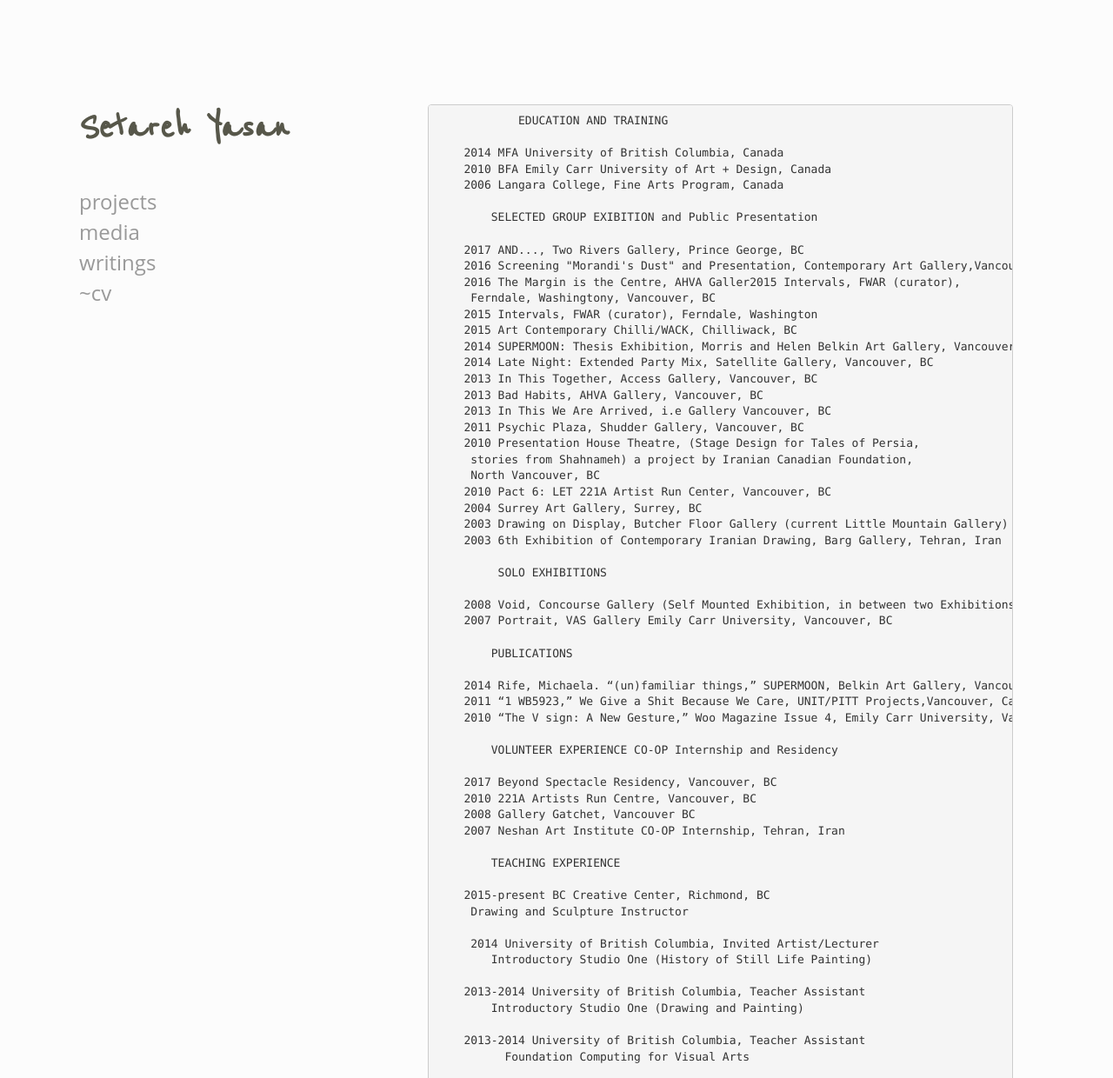
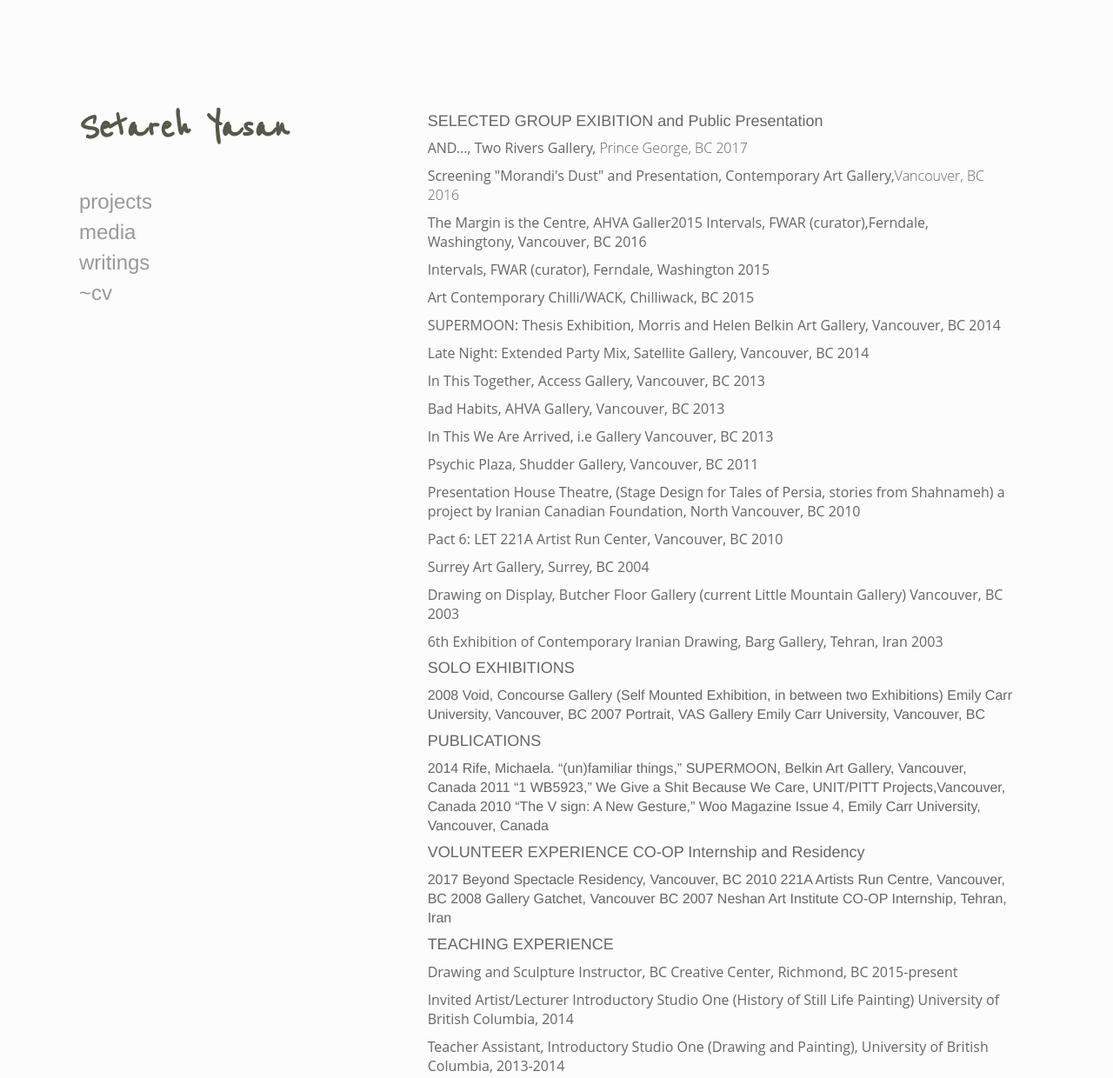
Before and after one commit to onetoughcookie226/dev-setarehyasan, a plain HTML site: page about.html in a window 1280 px wide. Shown: the top 1240 px of the page at 87% size. Drawn offline with nearby package versions, Linux system fonts and the light colour scheme; a web font is replaced by a local one.

Commit message:
fix cv content

```diff
--- a/about.html
+++ b/about.html
@@ -18,7 +18,7 @@
                 <h3><a href="projects.html" target="_blank">projects</a></h2>
                 <h3><a href="media.html" target="_blank">media</a></h2>
                 <h3><a href="writings.html" target="_blank">writings</a></h2>
-                <h3><a href="about.html" target="_blank">~cv</a></h2>
+                <h3><a href="cv.html" target="_blank">~cv</a></h2>
             </nav>
         </div>
         <div class="col-lg-8">
@@ -26,71 +26,74 @@
             <div class="main">
                 <!-- <h2 id="resume">Resume</h2>
                 <h5> Education</h5> -->
-                <pre>
-            EDUCATION AND TRAINING
+
+            <!-- EDUCATION AND TRAINING
 
     2014 MFA University of British Columbia, Canada
     2010 BFA Emily Carr University of Art + Design, Canada
-    2006 Langara College, Fine Arts Program, Canada
+    2006 Langara College, Fine Arts Program, Canada  -->
 
-        SELECTED GROUP EXIBITION and Public Presentation
+       <h4> SELECTED GROUP EXIBITION and Public Presentation</h3>
 
-    2017 AND..., Two Rivers Gallery, Prince George, BC
-    2016 Screening "Morandi's Dust" and Presentation, Contemporary Art Gallery,Vancouver, BC
-    2016 The Margin is the Centre, AHVA Galler2015 Intervals, FWAR (curator),
-     Ferndale, Washingtony, Vancouver, BC
-    2015 Intervals, FWAR (curator), Ferndale, Washington
-    2015 Art Contemporary Chilli/WACK, Chilliwack, BC
-    2014 SUPERMOON: Thesis Exhibition, Morris and Helen Belkin Art Gallery, Vancouver, BC
-    2014 Late Night: Extended Party Mix, Satellite Gallery, Vancouver, BC
-    2013 In This Together, Access Gallery, Vancouver, BC
-    2013 Bad Habits, AHVA Gallery, Vancouver, BC
-    2013 In This We Are Arrived, i.e Gallery Vancouver, BC
-    2011 Psychic Plaza, Shudder Gallery, Vancouver, BC
-    2010 Presentation House Theatre, (Stage Design for Tales of Persia,
-     stories from Shahnameh) a project by Iranian Canadian Foundation,
-     North Vancouver, BC
-    2010 Pact 6: LET 221A Artist Run Center, Vancouver, BC
-    2004 Surrey Art Gallery, Surrey, BC
-    2003 Drawing on Display, Butcher Floor Gallery (current Little Mountain Gallery) Vancouver, BC
-    2003 6th Exhibition of Contemporary Iranian Drawing, Barg Gallery, Tehran, Iran
+    <P>AND..., Two Rivers Gallery, <span>Prince George, BC 2017</span></P>
+    <P>Screening "Morandi's Dust" and Presentation, Contemporary Art Gallery,<span>Vancouver, BC 2016 </span></P>
 
-         SOLO EXHIBITIONS
+    <P>The Margin is the Centre, AHVA Galler2015 Intervals, FWAR (curator),Ferndale, Washingtony, Vancouver, BC 2016 </P>
+
+    <P>Intervals, FWAR (curator), Ferndale, Washington 2015</P>
+
+    <p>Art Contemporary Chilli/WACK, Chilliwack, BC  2015 </p>
+
+    <p>SUPERMOON: Thesis Exhibition, Morris and Helen Belkin Art Gallery, Vancouver, BC  2014 </p>
+    <p>Late Night: Extended Party Mix, Satellite Gallery, Vancouver, BC  2014 </p>
+    <p>In This Together, Access Gallery, Vancouver, BC  2013</p>
+    <p>Bad Habits, AHVA Gallery, Vancouver, BC 2013 </p>
+     <p>In This We Are Arrived, i.e Gallery Vancouver, BC 2013</p>
+     <p>Psychic Plaza, Shudder Gallery, Vancouver, BC  2011 </p>
+    <p>Presentation House Theatre, (Stage Design for Tales of Persia, stories from Shahnameh) a project by Iranian Canadian Foundation,
+            North Vancouver, BC
+            2010 </p>
+
+    <p>Pact 6: LET 221A Artist Run Center, Vancouver, BC 2010</p>
+    <P>Surrey Art Gallery, Surrey, BC 2004</P>
+    <P>Drawing on Display, Butcher Floor Gallery (current Little Mountain Gallery) Vancouver, BC 2003 </P>
+    <P>6th Exhibition of Contemporary Iranian Drawing, Barg Gallery, Tehran, Iran  2003</P>
+
+
+        <h4>SOLO EXHIBITIONS</h4>
 
     2008 Void, Concourse Gallery (Self Mounted Exhibition, in between two Exhibitions) Emily Carr University, Vancouver, BC
     2007 Portrait, VAS Gallery Emily Carr University, Vancouver, BC
 
-        PUBLICATIONS
+        <H4>PUBLICATIONS</H4>
 
     2014 Rife, Michaela. “(un)familiar things,” SUPERMOON, Belkin Art Gallery, Vancouver, Canada
     2011 “1 WB5923,” We Give a Shit Because We Care, UNIT/PITT Projects,Vancouver, Canada
     2010 “The V sign: A New Gesture,” Woo Magazine Issue 4, Emily Carr University, Vancouver, Canada
 
-        VOLUNTEER EXPERIENCE CO-OP Internship and Residency
+        <h4>VOLUNTEER EXPERIENCE CO-OP Internship and Residency</h4>
 
     2017 Beyond Spectacle Residency, Vancouver, BC
     2010 221A Artists Run Centre, Vancouver, BC
     2008 Gallery Gatchet, Vancouver BC
     2007 Neshan Art Institute CO-OP Internship, Tehran, Iran
 
-        TEACHING EXPERIENCE
+        <h4>TEACHING EXPERIENCE</h4>
 
-    2015-present BC Creative Center, Richmond, BC
-     Drawing and Sculpture Instructor
+   <P>Drawing and Sculpture Instructor, BC Creative Center, Richmond, BC 2015-present </P>
 
-     2014 University of British Columbia, Invited Artist/Lecturer
-        Introductory Studio One (History of Still Life Painting)
+   <p>Invited Artist/Lecturer
+        Introductory Studio One (History of Still Life Painting) University of British Columbia, 2014</p>
 
-    2013-2014 University of British Columbia, Teacher Assistant
-        Introductory Studio One (Drawing and Painting)
+    <p>Teacher Assistant, Introductory Studio One (Drawing and Painting), University of British Columbia, 2013-2014</p>
 
-    2013-2014 University of British Columbia, Teacher Assistant
-          Foundation Computing for Visual Arts
+    <p>Teacher Assistant Foundation Computing for Visual Arts, University of British Columbia,  2013-2014</p>
 
-    AWARDS
+        <h4>AWARDS</h4>
 
-    2012 Faculty of Arts Graduate Award
-    2013 B.C. Binning Memorial Fellowship
+    <p>Faculty of Arts Graduate Award  2012</p>
+    <P>B.C. Binning Memorial Fellowship 2013</P>
+
              </pre>
             <hr/>
         </div>
--- a/css/style.css
+++ b/css/style.css
@@ -1,6 +1,7 @@
 
 body {
-    background-color: #fcfcfc;
+	background-color: #fcfcfc;
+	/* font-family: "Karla",sans-serif; */
 }
 .name {
     margin: 120px 60px 30px 60px;
@@ -12,21 +13,32 @@
 
 }
 
+P {
+	/* font-family: "Karla",sans-serif; */
+	font-family: 'Open Sans', sans-serif;
+	font-weight: 500;
+}
+
 h1 > a {
     color: #57574A;
 }
 
 .nav {
         margin: 20px 60px 0 60px;
-        font-family: 'Open Sans', sans-serif;
+		/* font-family: 'Open Sans', sans-serif; */
         font-size: 2em;
-
-        /* text-align: center; */
      }
 
+.nav > h4 {
+	line-height: 20px;
+	font-weight: 400;
+	text-transform: uppercase;
+	/* font-family: "Karla",sans-serif; */
+}
+
 .nav > h3 {
+	font-weight: 400;
 	line-height: 15px;
-	font-weight: 500;
 }
 
 a {
@@ -41,6 +53,10 @@
 img {
     width: 100%;
     height: auto;
+}
+
+span {
+	font-weight: 300;
 }
 
 /* ******Projects Gallery****** */
@@ -66,7 +82,7 @@
 
 body {
 	padding: 1px;
-	font-family: 'Titillium Web', sans-serif;
+	/* font-family: 'Titillium Web', sans-serif; */
 	font-size: 16px;
 	font-weight: 300;
 	line-height: 22px;
```
Also changed, not shown: index.html (+6 -6 lines), media.html (added, +36 -0 lines), projects.html (+7 -7 lines), writings.html (added, +36 -0 lines).
